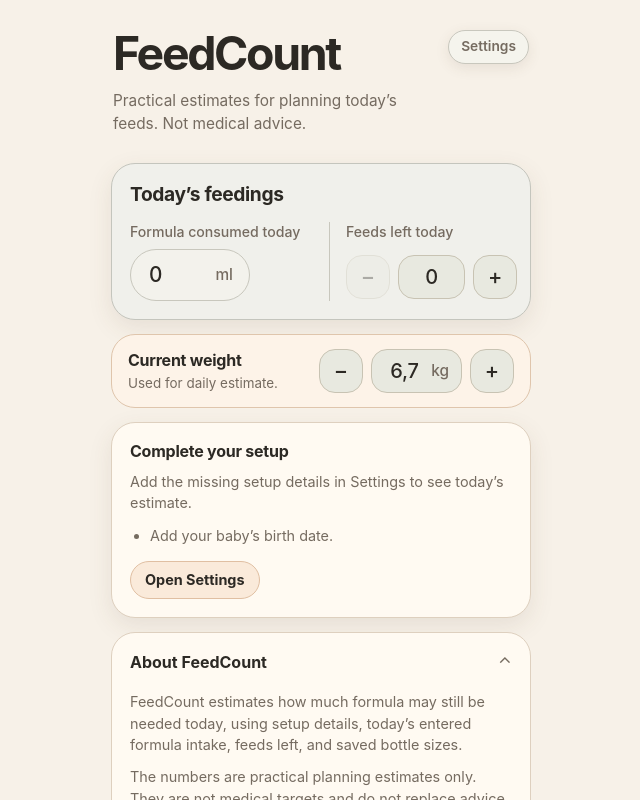
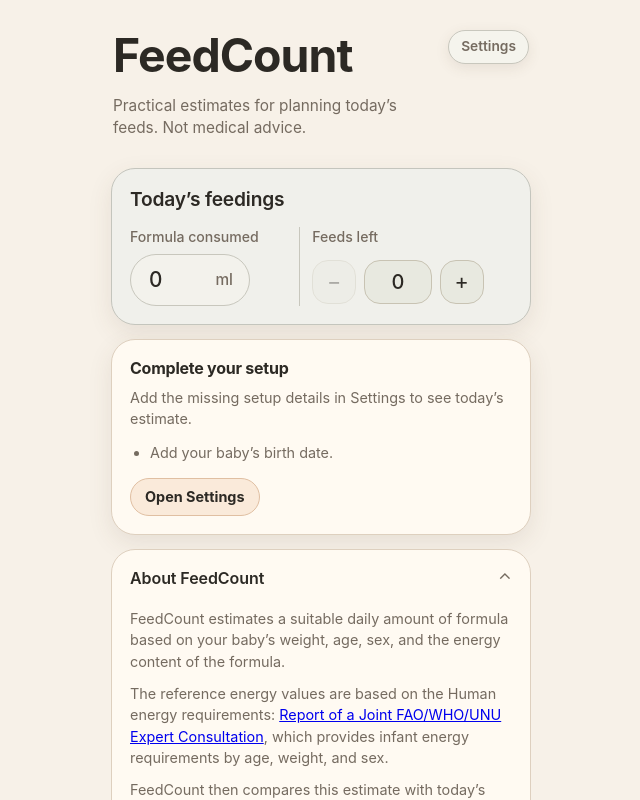
Before and after one commit to veronika-pt/feedcount, a SvelteKit app: page / in a window 1280 px wide. Both pictures are taken after a click on the heading "About FeedCount". Shown: the top 800 px of the page, without its empty margins (319-959 px from the left). Built offline with nearby package versions, Linux system fonts and the light colour scheme.

Commit message:
Soften typography and refine home screen copy

```diff
--- a/src/lib/components/DailyInput.svelte
+++ b/src/lib/components/DailyInput.svelte
@@ -51,7 +51,7 @@
 
 	<div class="daily-controls">
 		<label class="control-group">
-			<span class="control-label">Formula consumed today</span>
+			<span class="control-label">Formula consumed</span>
 
 			<div class="compact-input">
 				<input
@@ -69,7 +69,7 @@
 		</label>
 
 		<div class="control-group">
-			<span class="control-label">Feeds left today</span>
+			<span class="control-label">Feeds left</span>
 
 			<StepperInput
 				value={dailyInput.formulaFeedsLeftToday ?? 0}
@@ -100,9 +100,9 @@
 	h2 {
 		margin: 0;
 		font-size: 1.2rem;
-		font-weight: 650;
+		font-weight: 600;
 		line-height: 1.25;
-		letter-spacing: -0.02em;
+		letter-spacing: -0.01em;
 		color: var(--color-text);
 	}
 
@@ -145,9 +145,9 @@
 		background: transparent;
 		font: inherit;
 		font-size: 1.3rem;
-		font-weight: 500;
+		font-weight: 460;
 		line-height: 1;
-		letter-spacing: -0.01em;
+		letter-spacing: 0;
 		color: var(--color-text);
 		outline: none;
 		appearance: textfield;
@@ -161,18 +161,18 @@
 
 	.unit {
 		font-size: 0.96rem;
-		font-weight: 500;
+		font-weight: 460;
 		color: var(--color-muted-text);
 	}
 
 	@media (min-width: 390px) {
 		.daily-controls {
-			grid-template-columns: minmax(0, 1fr) minmax(0, 1fr);
-			gap: 16px;
+			grid-template-columns: minmax(0, 0.85fr) minmax(0, 1.15fr);
+			gap: 12px;
 		}
 
 		.daily-controls > .control-group + .control-group {
-			padding-left: 16px;
+			padding-left: 12px;
 			border-left: 1px solid color-mix(in srgb, var(--color-info) 24%, var(--color-border));
 		}
 	}
--- a/src/lib/components/SetupForm.svelte
+++ b/src/lib/components/SetupForm.svelte
@@ -363,9 +363,9 @@
 	.about-section h2 {
 		margin: 0;
 		font-size: 0.96rem;
-		font-weight: 750;
-		line-height: 1.2;
-		letter-spacing: -0.015em;
+		font-weight: 620;
+		line-height: 1.22;
+		letter-spacing: -0.005em;
 		color: var(--color-text);
 	}
 
@@ -378,7 +378,7 @@
 		display: grid;
 		gap: 0.4rem;
 		font-size: 0.95rem;
-		font-weight: 650;
+		font-weight: 560;
 		color: var(--color-text);
 	}
 
@@ -394,7 +394,7 @@
 	legend {
 		padding: 0;
 		font-size: 0.95rem;
-		font-weight: 650;
+		font-weight: 560;
 		color: var(--color-text);
 	}
 
@@ -454,7 +454,7 @@
 		box-shadow: none;
 		color: var(--color-text);
 		font-size: 0.86rem;
-		font-weight: 500;
+		font-weight: 480;
 		cursor: pointer;
 	}
 
@@ -480,7 +480,7 @@
 		box-shadow: none;
 		color: var(--color-muted-text);
 		font-size: 0.86rem;
-		font-weight: 650;
+		font-weight: 560;
 		cursor: pointer;
 	}
 
@@ -529,7 +529,7 @@
 		box-shadow: none;
 		color: var(--color-button-text);
 		font-size: 0.86rem;
-		font-weight: 750;
+		font-weight: 650;
 		cursor: pointer;
 	}
 
@@ -570,7 +570,7 @@
 		width: 100%;
 		border: 0;
 		padding: 0 1rem;
-		font-weight: 750;
+		font-weight: 650;
 		color: var(--color-button-text);
 		background: var(--color-primary-accent);
 		box-shadow: 0 10px 22px var(--color-shadow);
--- a/src/lib/components/StepperInput.svelte
+++ b/src/lib/components/StepperInput.svelte
@@ -8,6 +8,7 @@
 		decimalPlaces?: number,
 		useDecimalComma?: boolean,
 		enforceInteger?: boolean,
+		wideValue?: boolean,
 		ariaLabel: string,
 		decreaseAriaLabel: string,
 		increaseAriaLabel: string
@@ -21,6 +22,7 @@
 		decimalPlaces = 0,
 		useDecimalComma = false,
 		enforceInteger = true,
+		wideValue = false,
 		ariaLabel,
 		decreaseAriaLabel,
 		increaseAriaLabel
@@ -155,7 +157,7 @@
 	}
 </script>
 
-<div class="stepper-input-control" aria-label={ariaLabel}>
+<div class={wideValue ? 'stepper-input-control wide-value' : 'stepper-input-control'} aria-label={ariaLabel}>
 	<button
 		type="button"
 		class="stepper-button"
@@ -220,7 +222,7 @@
 	.stepper-button {
 		width: 44px;
 		font-size: 1.35rem;
-		font-weight: 450;
+		font-weight: 430;
 		cursor: pointer;
 	}
 
@@ -245,12 +247,22 @@
 		color: var(--color-text);
 		font: inherit;
 		font-size: 1.25rem;
-		font-weight: 550;
+		font-weight: 500;
 		line-height: 1;
 		text-align: center;
-		letter-spacing: -0.01em;
+		letter-spacing: 0;
 		outline: none;
 		appearance: textfield;
+	}
+
+
+	.stepper-input-control.wide-value .stepper-value {
+		min-width: 5.4rem;
+		padding-inline: 0.55rem;
+	}
+
+	.stepper-input-control.wide-value .stepper-value input {
+		width: 5ch;
 	}
 
 	.stepper-value input:focus {
@@ -264,7 +276,7 @@
 
 	.stepper-value span {
 		font-size: 0.96rem;
-		font-weight: 500;
+		font-weight: 460;
 		color: var(--color-muted-text);
 	}
 </style>
--- a/src/routes/+page.svelte
+++ b/src/routes/+page.svelte
@@ -177,27 +177,6 @@
 
 	<DailyInput dailyInput={dailyInputState.dailyInput} onChange={dailyInputState.update} />
 
-	<section class="card weight-card" aria-labelledby="current-weight-title">
-		<div class="weight-copy">
-			<p id="current-weight-title" class="card-title">Current weight</p>
-			<p class="weight-helper">Used for daily estimate.</p>
-		</div>
-
-		<StepperInput
-			value={$setup.currentWeightKg}
-			min={0.1}
-			step={0.1}
-			unit="kg"
-			decimalPlaces={1}
-			useDecimalComma={true}
-			enforceInteger={false}
-			ariaLabel="Current weight in kilograms"
-			decreaseAriaLabel="Decrease current weight by 100 grams"
-			increaseAriaLabel="Increase current weight by 100 grams"
-			onChange={handleCurrentWeightChange}
-		/>
-	</section>
-
 	{#if !setupValidation.isValid}
 		<section class="card">
 			<p class="card-title">Complete your setup</p>
@@ -278,6 +257,27 @@
 			{/if}
 		</section>
 
+<section class="card weight-card" aria-labelledby="current-weight-title">
+	<div class="weight-copy">
+		<p id="current-weight-title" class="card-title">Current weight, kg</p>
+		<p class="weight-helper">Adjusts the daily estimate.</p>
+	</div>
+
+	<StepperInput
+		value={$setup.currentWeightKg}
+		min={0.1}
+		step={0.1}
+		wideValue={true}
+		decimalPlaces={1}
+		useDecimalComma={true}
+		enforceInteger={false}
+		ariaLabel="Current weight in kilograms"
+		decreaseAriaLabel="Decrease current weight by 100 grams"
+		increaseAriaLabel="Increase current weight by 100 grams"
+		onChange={handleCurrentWeightChange}
+	/>
+</section>
+
 		<section class="card reference-card">
 			<p class="card-title">Daily estimate</p>
 			<p class="secondary-value">{dailyFormulaTargetMl} ml</p>
@@ -300,14 +300,27 @@
 
 		<div class="about-content">
 			<p>
-				FeedCount estimates how much formula may still be needed today, using setup details, today’s
-				entered formula intake, feeds left, and saved bottle sizes.
-			</p>
+	FeedCount estimates a suitable daily amount of formula based on your baby’s weight,
+	age, sex, and the energy content of the formula.
+</p>
 
-			<p>
-				The numbers are practical planning estimates only. They are not medical targets and do not
-				replace advice from a clinician.
-			</p>
+<p>
+	The reference energy values are based on the Human energy requirements:
+	<a href="https://www.fao.org/4/y5686e/y5686e05.htm" target="_blank" rel="noreferrer">
+		Report of a Joint FAO/WHO/UNU Expert Consultation
+	</a>,
+	which provides infant energy requirements by age, weight, and sex.
+</p>
+
+<p>
+	FeedCount then compares this estimate with today’s entered formula intake, feeds left,
+	and saved bottle sizes to suggest a practical bottle split for the rest of the day.
+</p>
+
+<p>
+	The numbers are planning estimates only. They are not medical targets and do not replace
+	advice from a clinician.
+</p>
 		</div>
 	</details>
 </main>
@@ -336,9 +349,9 @@
 	h1 {
 		margin: 0;
 		font-size: clamp(2.25rem, 9vw, 2.9rem);
-		font-weight: 700;
-		line-height: 1;
-		letter-spacing: -0.05em;
+		font-weight: 650;
+		line-height: 1.1;
+		letter-spacing: -0.02em;
 		color: var(--color-text);
 	}
 
@@ -512,9 +525,9 @@
 	.suggestion-value {
 		margin: 0;
 		font-size: 1.25rem;
-		font-weight: 600;
+		font-weight: 560;
 		line-height: 1.2;
-		letter-spacing: -0.015em;
+		letter-spacing: 0;
 		color: var(--color-text);
 	}
 
@@ -529,7 +542,7 @@
 		min-height: auto;
 		padding: 0;
 		font-size: 0.9rem;
-		font-weight: 600;
+		font-weight: 550;
 		line-height: 1.4;
 		color: var(--color-muted-text);
 		cursor: pointer;
@@ -575,7 +588,8 @@
 		gap: 16px;
 		padding: 0 18px;
 		font-size: 1rem;
-		font-weight: 650;
+		font-weight: 600;
+		letter-spacing: -0.005em;
 		line-height: 1.3;
 		color: var(--color-text);
 		cursor: pointer;
--- a/src/routes/settings/+page.svelte
+++ b/src/routes/settings/+page.svelte
@@ -61,7 +61,7 @@
 		color: var(--color-text-muted);
 		font: inherit;
 		font-size: 0.9rem;
-		font-weight: 600;
+		font-weight: 550;
 		line-height: 1;
 		text-align: left;
 		cursor: pointer;
@@ -78,9 +78,9 @@
 	h1 {
 		margin: 0;
 		font-size: clamp(1.55rem, 6vw, 1.85rem);
-		font-weight: 700;
-		line-height: 1.08;
-		letter-spacing: -0.04em;
+		font-weight: 650;
+		line-height: 1.1;
+		letter-spacing: -0.02em;
 		color: var(--color-text-primary);
 	}
 
```
